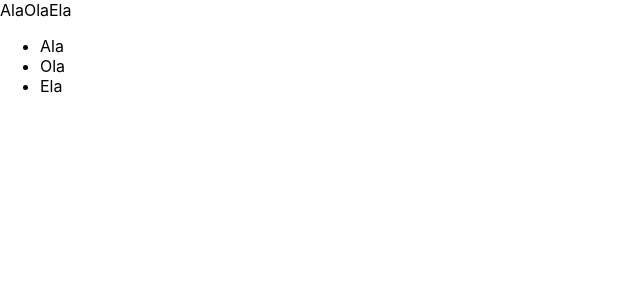
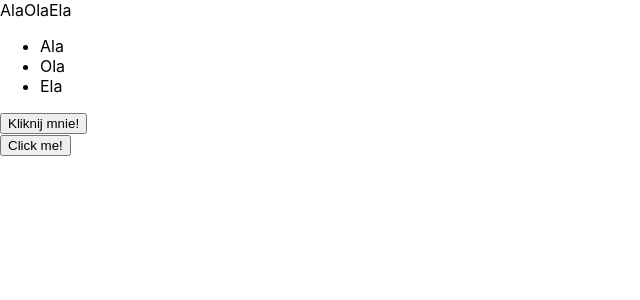
Before and after one commit to Jarpen94/react-day-2, a React (Create React App) app: page / in a window 1280 px wide. Shown: the top 300 px of the page, without its empty margins (0-640 px from the left). Built offline with nearby package versions, Linux system fonts and the light colour scheme.

Commit message:
buttons added

```diff
--- a/src/App.js
+++ b/src/App.js
@@ -1,23 +1,28 @@
 import React from 'react'
 
+import Button from './Button'
+
 const names = ['Ala', 'Ola', 'Ela']
+const namesList = names.map(name => <li key={name}>{name}</li>)
+
 
 const App = (props) => (
-
-
+  <div>
     <div>
-        <div>
-            {names}
-        </div>
-        <ul>
-            {
-                names.map(name => <li key={name}>{name}</li>)
-            }
-
-        </ul>
+      {names}
     </div>
-
-
+    <ul>
+      {namesList}
+    </ul>
+    <Button
+      label="Kliknij mnie!"
+      alertText = "Kliknąłeś"
+    />
+    <Button
+      label="Click me!"
+      alertText = 'Clicked'
+    />
+  </div>
 )
 
 export default App
--- /dev/null
+++ b/src/Button.js
@@ -0,0 +1,13 @@
+import React from 'react'
+
+const Button = ({ label, alertText }) => (
+  <div>
+    <button
+      onClick = {() => alert (alertText)}
+    >
+    {label}
+    </button>
+  </div>
+)
+
+export default Button
```
